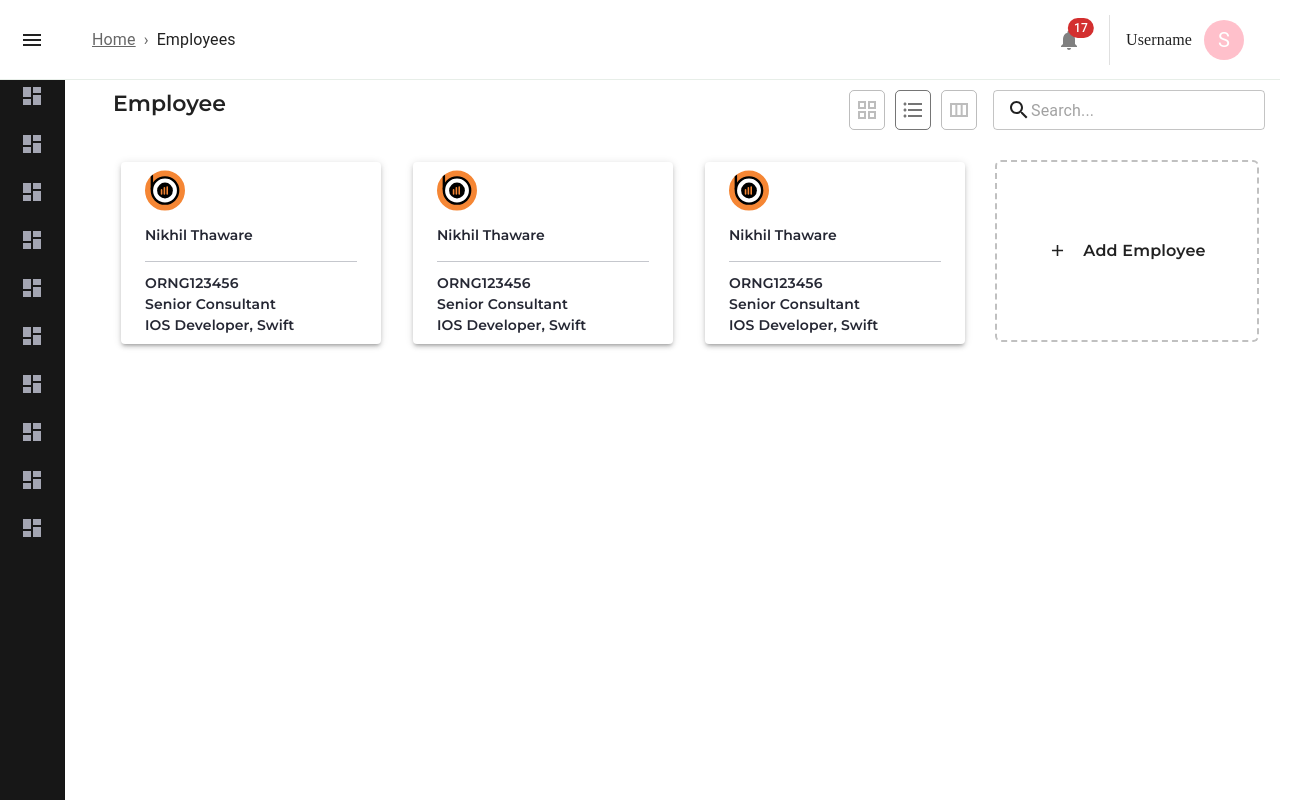
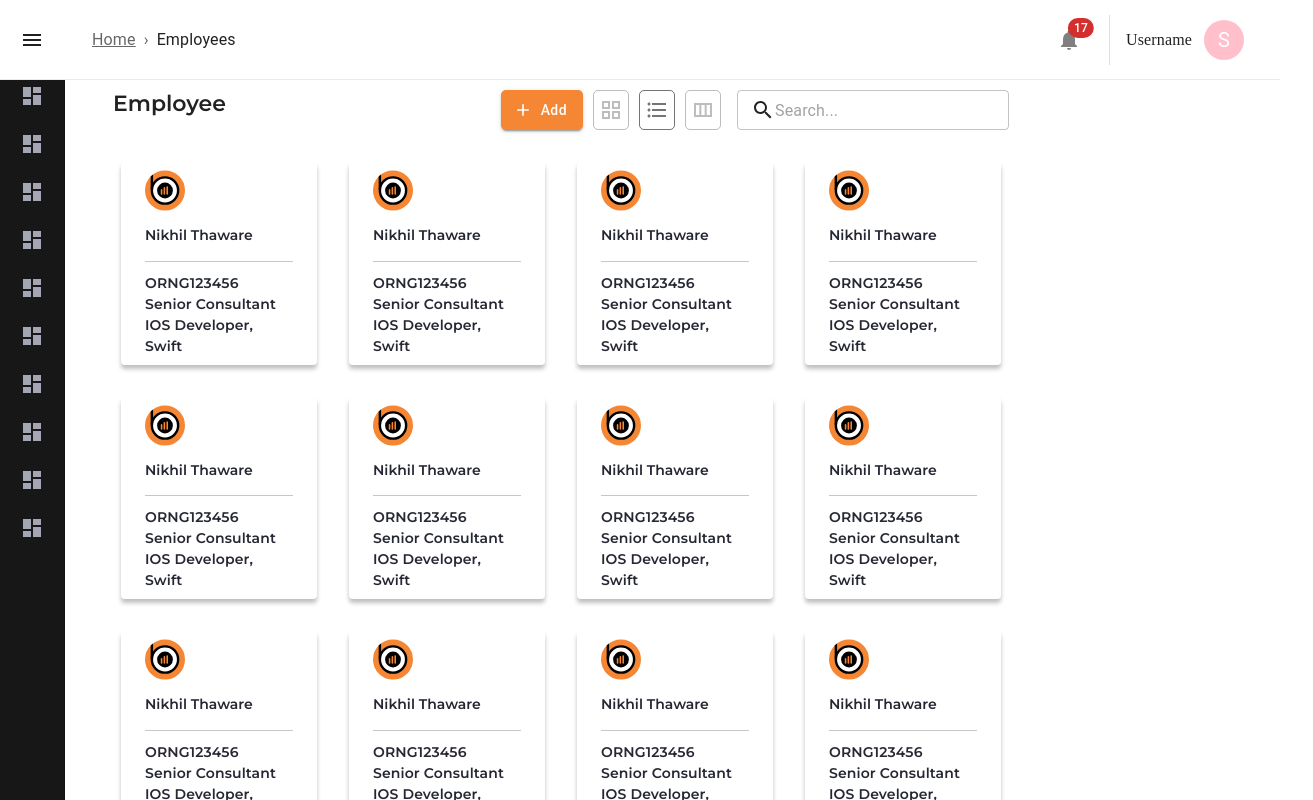
Before and after one commit to sumedh-mohod/HR-portal-react-js, a React (Create React App) app: page /employees in a window 1280 px wide. Both pictures are taken after a click on the button 867 px from the left and 110 px from the top of the page. Shown: the top 800 px of the page, 1313 px wide, since content can reach past the window. Built offline with nearby package versions, Linux system fonts and the light colour scheme.

Commit message:
employee updates and pginations

```diff
--- a/src/components/AddEmployee.tsx
+++ b/src/components/AddEmployee.tsx
@@ -14,6 +14,7 @@ import {
 } from "@mui/material";
 import { styles } from "../styles/components/addEmployee";
 import { useNavigate } from "react-router-dom";
+import { globalStyles } from "../styles/global";
 // import { useAppDispatch} from "../store/hooks";
 const AddEmployee = () => {
   const navigate = useNavigate();
@@ -67,7 +68,7 @@ const AddEmployee = () => {
       <form onSubmit={handleSubmit}>
         {/* header Box */}
         <Box {...styles.parentBox}>
-          <Typography variant="h5">Add Employee</Typography>
+          <Typography variant="h5" {...globalStyles.moduleTitle}>Add Employee</Typography>
           <Box>
             <Button {...styles.parentBoxCancleButton} variant="contained">
               Cancle
@@ -82,12 +83,12 @@ const AddEmployee = () => {
           </Box>
         </Box>
         {/* form fields started */}
-        <Card {...styles.card}>
-          <Grid container columnSpacing={3} rowGap={1}>
+        <Card sx={{ mt: 3, mb: 3, p: 5 }}>
+          <Grid container columnSpacing={3} rowGap={3}>
             {/* uplaod Logo */}
             <Grid item xs={12} md={6} lg={3}>
               <FormControl fullWidth>
-                <FormLabel id="logo">Upload Logo*</FormLabel>
+                <FormLabel id="logo" {...styles.textFieldLabel}>Upload Logo*</FormLabel>
                 <input
                   name="logo"
                   style={{ display: "none" }}
@@ -117,6 +118,7 @@ const AddEmployee = () => {
                         Select File
                       </Button>
                     ),
+                    disableUnderline: true,
                   }}
                 ></TextField>
               </FormControl>
@@ -124,7 +126,7 @@ const AddEmployee = () => {
             {/* Display name */}
             <Grid item xs={12} md={6} lg={3}>
               <FormControl fullWidth>
-                <FormLabel id="displayName">Display Name*</FormLabel>
+                <FormLabel id="displayName"  {...styles.textFieldLabel}>Display Name*</FormLabel>
                 <TextField
                   type={"text"}
                   variant="filled"
@@ -137,13 +139,16 @@ const AddEmployee = () => {
                     touched.DisplayName && errors.DisplayName ? true : false
                   }
                   helperText={touched.DisplayName && errors.DisplayName}
+                  InputProps={{
+                    disableUnderline: true,
+                  }}
                 />
               </FormControl>
             </Grid>
             {/* First name */}
             <Grid item xs={12} md={6} lg={3}>
               <FormControl fullWidth>
-                <FormLabel id="firstName">First Name</FormLabel>
+                <FormLabel id="firstName"  {...styles.textFieldLabel}>First Name</FormLabel>
                 <TextField
                   type={"text"}
                   variant="filled"
@@ -151,13 +156,16 @@ const AddEmployee = () => {
                   name="firstName"
                   value={values.firstName}
                   onChange={handleChange}
+                  InputProps={{
+                    disableUnderline: true,
+                  }}
                 />
               </FormControl>
             </Grid>
             {/* last name*/}
             <Grid item xs={12} md={6} lg={3}>
               <FormControl fullWidth>
-                <FormLabel id="lastName">Last Name</FormLabel>
+                <FormLabel id="lastName"  {...styles.textFieldLabel}>Last Name</FormLabel>
                 <TextField
                   type={"text"}
                   variant="filled"
@@ -165,13 +173,16 @@ const AddEmployee = () => {
                   name="lastName"
                   value={values.lastName}
                   onChange={handleChange}
+                  InputProps={{
+                    disableUnderline: true,
+                  }}
                 />
               </FormControl>
             </Grid>
             {/* employee id  */}
             <Grid item xs={12} md={6} lg={3}>
               <FormControl fullWidth>
-                <FormLabel id="employeeId">Employee Id</FormLabel>
+                <FormLabel id="employeeId"  {...styles.textFieldLabel}>Employee Id</FormLabel>
                 <TextField
                   type={"text"}
                   variant="filled"
@@ -179,13 +190,16 @@ const AddEmployee = () => {
                   name="employeeId"
                   value={values.employeeId}
                   onChange={handleChange}
+                  InputProps={{
+                    disableUnderline: true,
+                  }}
                 />
               </FormControl>
             </Grid>
             {/* designation */}
             <Grid item xs={12} md={6} lg={3}>
               <FormControl fullWidth>
-                <FormLabel id="designation">Designation</FormLabel>
+                <FormLabel id="designation"  {...styles.textFieldLabel}>Designation</FormLabel>
                 <TextField
                   type={"text"}
                   variant="filled"
@@ -193,13 +207,16 @@ const AddEmployee = () => {
                   name="designation"
                   value={values.designation}
                   onChange={handleChange}
+                  InputProps={{
+                    disableUnderline: true,
+                  }}
                 />
               </FormControl>
             </Grid>
             {/* email id */}
             <Grid item xs={12} md={6} lg={3}>
               <FormControl fullWidth>
-                <FormLabel id="emailId">Email id</FormLabel>
+                <FormLabel id="emailId"  {...styles.textFieldLabel}>Email id</FormLabel>
                 <TextField
                   type={"text"}
                   variant="filled"
@@ -207,6 +224,9 @@ const AddEmployee = () => {
                   name="emailId"
                   value={values.emailId}
                   onChange={handleChange}
+                  InputProps={{
+                    disableUnderline: true,
+                  }}
                 />
               </FormControl>
             </Grid>
--- a/src/components/GridView/EmployeeCard.tsx
+++ b/src/components/GridView/EmployeeCard.tsx
@@ -4,6 +4,8 @@ import OrangeBitsIcon from "../Icons/OrangeBitsIcon";
 import { styles } from "../../styles/screens/Employee";
 import { globalStyles } from "../../styles/global";
 import AddIcon from "@mui/icons-material/Add";
+import Pagination from "@mui/material/Pagination/Pagination";
+import Paginations from "../Paginations";
 const EmployeeCard = ({
   employee,
   index,
@@ -18,8 +20,8 @@ const EmployeeCard = ({
   return (
     <Box
       sx={{
-        minWidth: "90vw",
-        maxWidth: "90vw",
+        minWidth: "70vw",
+        maxWidth: "70vw",
         margin: 0,
       }}
     >
@@ -50,22 +52,10 @@ const EmployeeCard = ({
             </Card>
           </Grid>
         ))}
-        <Grid item xs={12} md={3} lg={3}>
-          <Paper
-            elevation={3}
-            onClick={handleEmployeeAddClick}
-            {...styles.addEmployeeCard}
-          >
-            <AddIcon fontSize="large" sx={{ pr: 2 }} />
-            <Typography
-              {...globalStyles.moduleTitle}
-              {...styles.addEmployeeIcon}
-            >
-              Add Employee
-            </Typography>
-          </Paper>
-        </Grid>
       </Grid>
+
+      {/* pagination */}
+      <Paginations/>
     </Box>
   );
 };
--- a/src/components/ListView/EmployeeList.tsx
+++ b/src/components/ListView/EmployeeList.tsx
@@ -41,7 +41,7 @@ const EmployeeList = ({
             hideFooterPagination={true}
             hideFooter={true}
           />
-          <Grid item xs={12} md={12} lg={12}>
+          {/* <Grid item xs={12} md={12} lg={12}>
             <Paper
               elevation={3}
               onClick={handleEmployeeAddClick}
@@ -50,7 +50,7 @@ const EmployeeList = ({
               <AddIcon fontSize="large" sx={{ pr: 2 }} />
               <Typography {...styles.addEmployeeIcon}>Add Employee</Typography>
             </Paper>
-          </Grid>
+          </Grid> */}
         </Box>
       </Grid>
     </Card>
--- a/src/components/ListView/PartnersList.tsx
+++ b/src/components/ListView/PartnersList.tsx
@@ -20,7 +20,7 @@ const PartnersList = ({
         <Box
           sx={{
             minWidth: "90vw",
-            maxWidth: "90vw",
+            maxWidth: "",
             margin: 0,
           }}
         >
--- /dev/null
+++ b/src/components/Paginations.tsx
@@ -0,0 +1,31 @@
+import React from 'react'
+import { Grid, Typography, Paper, Box, Card } from "@mui/material";
+import Pagination from "@mui/material/Pagination";
+const Paginations = () => {
+  return (
+    <Box sx={{display:"flex",justifyContent:"flex-end",margin:"15px",marginTop:"50px"}}>
+        <Pagination
+          count={2}
+          showFirstButton
+          showLastButton
+          variant="outlined"
+          shape="rounded"
+          sx={
+            {
+            //   "& .MuiPaginationItem": {
+            //     color: "#1C1B1F",
+            // background: "#D9D9D9",
+            //   },
+              "& .Mui-selected": {
+                background: "#F58634",
+                color: "#FFFFFF",
+              },
+
+            }
+          }
+        />
+      </Box>
+  )
+}
+
+export default Paginations
--- a/src/screens/Employee.tsx
+++ b/src/screens/Employee.tsx
@@ -13,6 +13,7 @@ import {
   ListItemIcon,
   ListItemText,
   Paper,
+  Button,
 } from "@mui/material";
 import { useAppDispatch, useAppSelector } from "../store/hooks";
 // import { getEmployee} from "../store/reducers/employee/employee";
@@ -94,6 +95,69 @@ const rows = [
     Designation: "Senior Consultant",
     Technology: "IOS Developer, Swift",
   },
+  {
+    id: 4,
+    name: "Nikhil Thaware",
+    EmployeeId: "ORNG123456",
+    Designation: "Senior Consultant",
+    Technology: "IOS Developer, Swift",
+  },
+  {
+    id: 1,
+    name: "Nikhil Thaware",
+    EmployeeId: "ORNG123456",
+    Designation: "Senior Consultant",
+    Technology: "IOS Developer, Swift",
+  },
+  {
+    id: 2,
+    name: "Nikhil Thaware",
+    EmployeeId: "ORNG123456",
+    Designation: "Senior Consultant",
+    Technology: "IOS Developer, Swift",
+  },
+  {
+    id: 3,
+    name: "Nikhil Thaware",
+    EmployeeId: "ORNG123456",
+    Designation: "Senior Consultant",
+    Technology: "IOS Developer, Swift",
+  },
+  {
+    id: 4,
+    name: "Nikhil Thaware",
+    EmployeeId: "ORNG123456",
+    Designation: "Senior Consultant",
+    Technology: "IOS Developer, Swift",
+  },
+  {
+    id: 1,
+    name: "Nikhil Thaware",
+    EmployeeId: "ORNG123456",
+    Designation: "Senior Consultant",
+    Technology: "IOS Developer, Swift",
+  },
+  {
+    id: 2,
+    name: "Nikhil Thaware",
+    EmployeeId: "ORNG123456",
+    Designation: "Senior Consultant",
+    Technology: "IOS Developer, Swift",
+  },
+  {
+    id: 3,
+    name: "Nikhil Thaware",
+    EmployeeId: "ORNG123456",
+    Designation: "Senior Consultant",
+    Technology: "IOS Developer, Swift",
+  },
+  {
+    id: 4,
+    name: "Nikhil Thaware",
+    EmployeeId: "ORNG123456",
+    Designation: "Senior Consultant",
+    Technology: "IOS Developer, Swift",
+  },
 ];
 
 const Employee = () => {
@@ -115,10 +179,10 @@ const Employee = () => {
 
   // add and edit functions
   const handleEmployeeEditClick = () => {
-    navigate("/employee/edit");
+    navigate("/employees/edit");
   };
   const handleEmployeeAddClick = () => {
-    navigate("/employee/add");
+    navigate("/employees/add");
   };
 
   const handleClickDropDown = (event: React.MouseEvent<HTMLButtonElement>) => {
@@ -157,6 +221,23 @@ const Employee = () => {
             display: "flex",
           }}
         >
+          <Button
+            variant="contained"
+            onClick={handleEmployeeAddClick}
+            startIcon={<AddIcon />}
+            sx={{
+              background: "#F58634",
+              borderRadius: "5px",
+              mr: "10px",
+              cursor: "pointer",
+              fontSize: "14px",
+              textTransform: "inherit",
+            }}
+          >
+            {" "}
+            Add
+          </Button>
+
           <CustomizationButtons
             setDesignView={setDesignView}
             handleClickDropDown={handleClickDropDown}
@@ -180,7 +261,7 @@ const Employee = () => {
           />
         </Box>
       </Box>
-      <Grid container spacing={0} direction="row" style={{ minHeight: "50vh" }}>
+      <Box>
         {designView === "list" ? (
           <EmployeeList
             handleEmployeeAddClick={handleEmployeeAddClick}
@@ -195,7 +276,7 @@ const Employee = () => {
             index={undefined}
           />
         )}
-      </Grid>
+      </Box>
     </Container>
   );
 };
--- a/src/styles/components/addEmployee.ts
+++ b/src/styles/components/addEmployee.ts
@@ -35,7 +35,7 @@ export const styles = {
       "& .MuiInputBase-input": {
         overflow: "hidden",
         textOverflow: "ellipsis",
-        width: "60%",
+        // width: "60%",
         display: "inline-block",
       },
     },
@@ -45,10 +45,42 @@ export const styles = {
     sx: {
       background: "white",
       color: "black",
+      width:"max-contain",
       textTransform: "inherit",
       marginBottom: "-10px",
-      padding: "1px 5px",
+      padding: "2px",
       fontSize: "12px",
     },
   },
-};
+
+    // parentBox: {
+    //   sx: {
+    //     display: "flex",
+    //     justifyContent: "space-between",
+    //     mt: 5,
+    //   },
+    // },
+    // parentBoxSaveButton: {
+    //   sx: {
+    //     backgroundColor: "#F58634",
+    //     borderRadius: "5px",
+    //   },
+    // },
+    parentBoxCancelButton: {
+      sx: {
+        borderRadius: "5px",
+        marginRight: "10px",
+      },
+    },
+    textFieldLabel: {
+      sx: {
+        fontFamily: "Montserrat",
+        fontStyle: "normal",
+        fontWeight: "500",
+        fontSize: "14px",
+        lineHeight: "17px",
+        letterSpacing: "0.3px",
+        marginBottom: "10px",
+      },
+    },
+  };
--- a/src/styles/screens/Employee.ts
+++ b/src/styles/screens/Employee.ts
@@ -18,7 +18,7 @@ export const styles = {
       fontSize: "16px",
       height: "auto",
       cursor: "pointer",
-      //   boxShadow: "0px 4px 4px rgba(0, 0, 0, 0.25)",
+        boxShadow: "0px 4px 4px rgba(0, 0, 0, 0.25)",
     },
   },
   employeeName: {
@@ -40,7 +40,7 @@ export const styles = {
   employeeDescription: {
     sx: {
       fontSize: "14px",
-      //   fontWeight: "600",
+        fontWeight: "600",
       fontFamily: "Montserrat",
       color: "#252733",
     },
```
